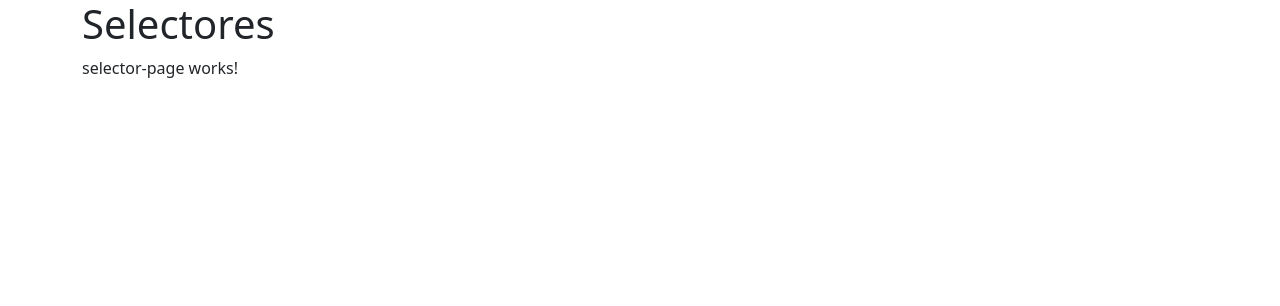
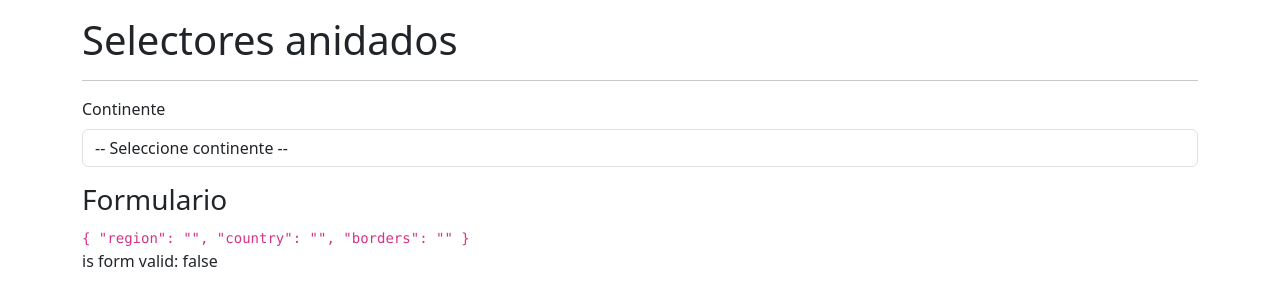
Before and after one commit to ikevin92/selectores-anidados-angular-2023, an Angular app: page /selector/selector in a window 1280 px wide. Shown: the top 306 px of the page. Built offline with nearby package versions, Linux system fonts and the light colour scheme.

Commit message:
formulario reactivo primer selector

```diff
--- a/src/app/app.component.html
+++ b/src/app/app.component.html
@@ -1,2 +1 @@
-<h1>Selectores</h1>
 <router-outlet></router-outlet>
--- a/src/app/countries/countries.module.ts
+++ b/src/app/countries/countries.module.ts
@@ -2,9 +2,10 @@
 import { CommonModule } from '@angular/common';
 import { SelectorPageComponent } from './pages/selector-page/selector-page.component';
 import { CountriesRoutingModule } from './countries-routing.module';
+import { ReactiveFormsModule } from '@angular/forms';
 
 @NgModule({
   declarations: [SelectorPageComponent],
-  imports: [CommonModule, CountriesRoutingModule],
+  imports: [CommonModule, CountriesRoutingModule, ReactiveFormsModule],
 })
 export class CountriesModule {}
--- a/src/app/countries/pages/selector-page/selector-page.component.html
+++ b/src/app/countries/pages/selector-page/selector-page.component.html
@@ -1 +1,20 @@
-<p>selector-page works!</p>
+<h1 class="mt-3">Selectores anidados</h1>
+<hr />
+
+<form [formGroup]="myForm">
+  <!-- region -->
+  <div class="row mb-3">
+    <div class="col">
+      <label class="form-label">Continente</label>
+      <select formControlName="region" class="form-control">
+        <option value="">-- Seleccione continente --</option>
+      </select>
+    </div>
+  </div>
+</form>
+
+<h3>Formulario</h3>
+<code>
+  {{ myForm.value | json }}
+</code>
+<p>is form valid: {{ myForm.valid }}</p>
--- a/src/app/countries/pages/selector-page/selector-page.component.ts
+++ b/src/app/countries/pages/selector-page/selector-page.component.ts
@@ -1,11 +1,17 @@
 import { Component } from '@angular/core';
+import { FormBuilder, FormGroup, Validators } from '@angular/forms';
 
 @Component({
   selector: 'app-selector-page',
   templateUrl: './selector-page.component.html',
-  styles: [
-  ]
+  styles: [],
 })
 export class SelectorPageComponent {
+  public myForm: FormGroup = this.fb.group({
+    region: ['', Validators.required],
+    country: ['', Validators.required],
+    borders: ['', Validators.required],
+  });
 
+  constructor(private fb: FormBuilder) {}
 }
```
